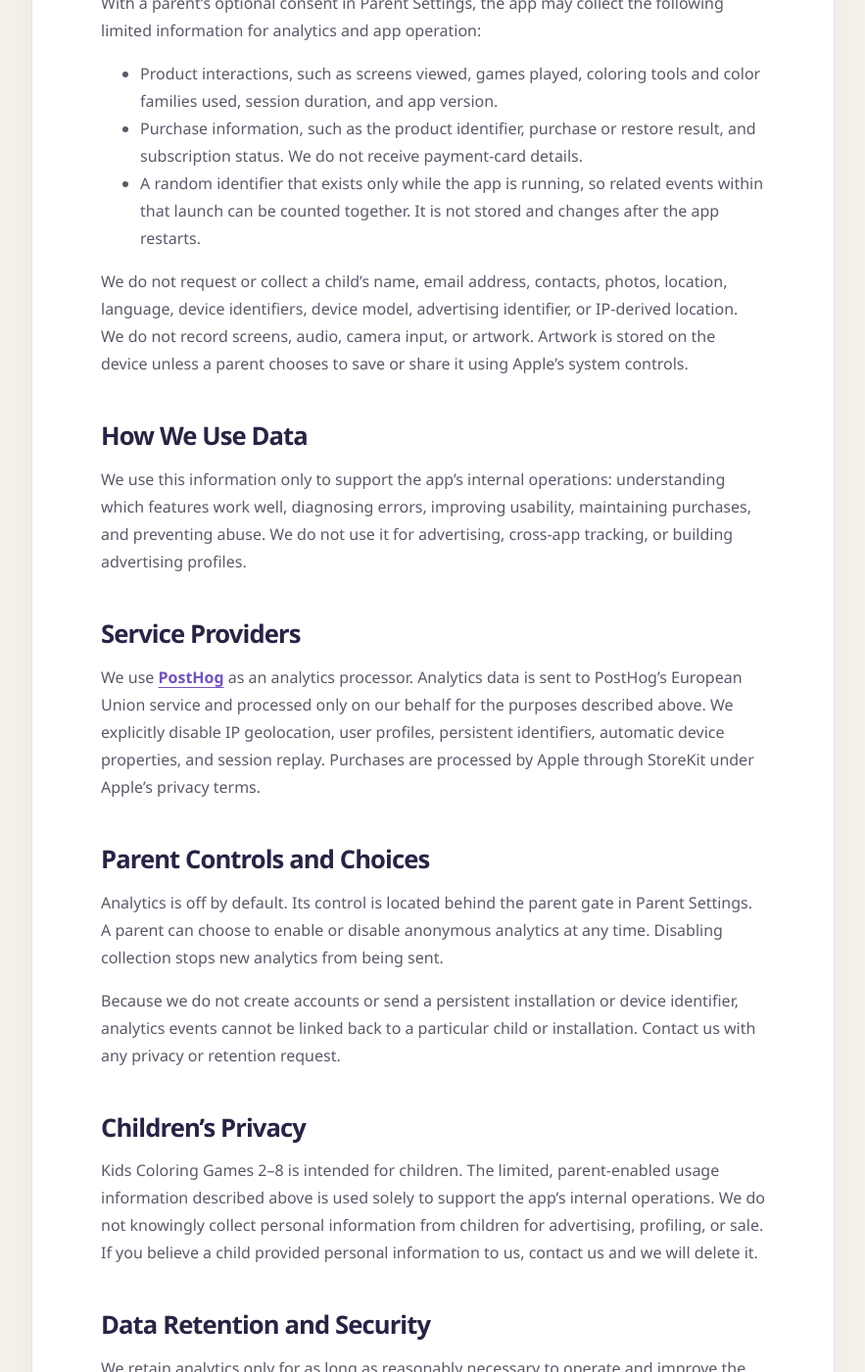
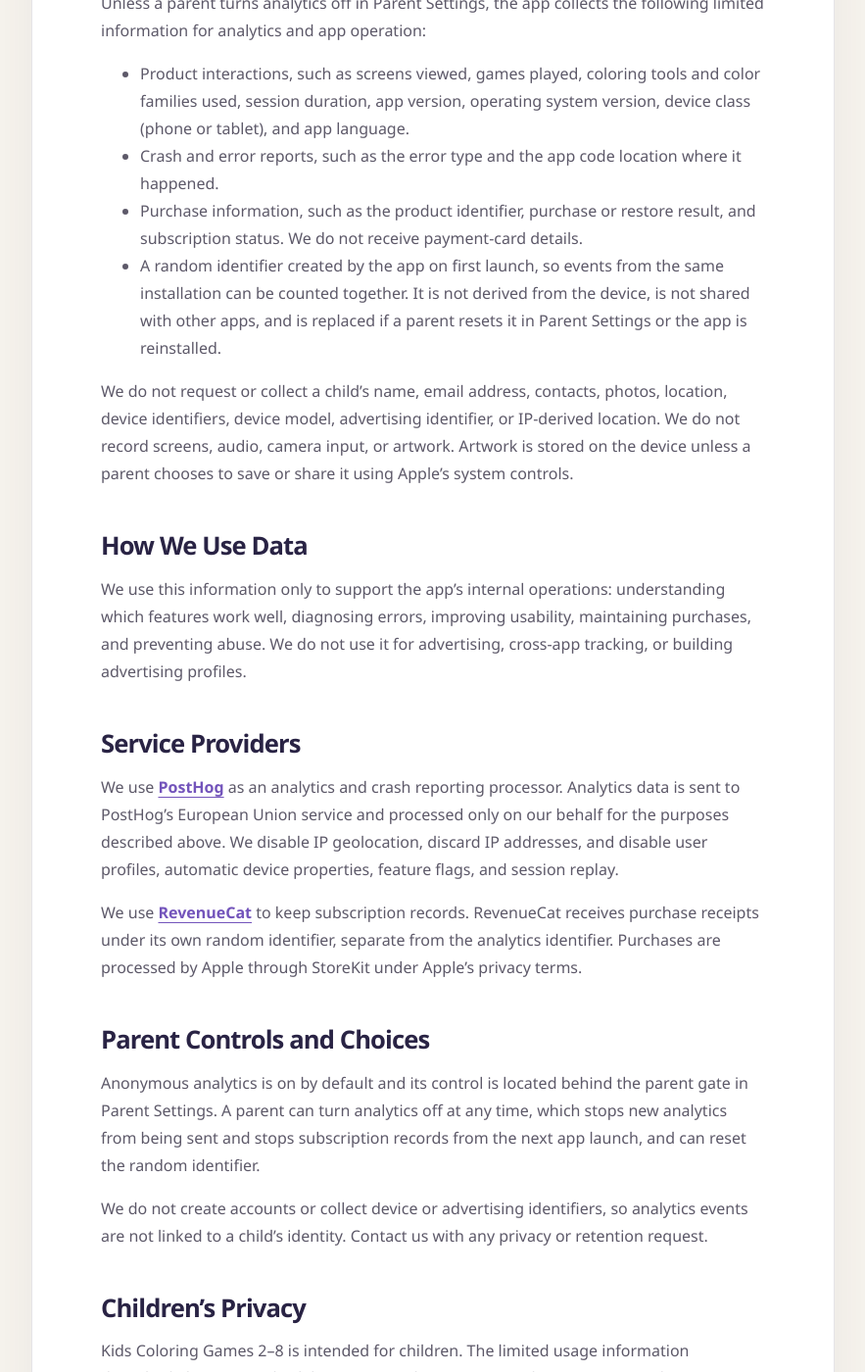
Before and after one commit to anq-no-one/pages, a Jekyll site: the page built from docs/privacy.md, in a window 1280 px wide and 1400 px high, scrolled down 713 px. Shown: the whole window at 98% size, without its empty margins (198-1081 px from the left). Built offline with Jekyll 4.4.1, drawn with Linux system fonts in a browser that asks for light colours; some of the changed text lies outside the part shown.

Commit message:
Update privacy policy for Kids Category release

```diff
--- a/docs/privacy.md
+++ b/docs/privacy.md
@@ -6,19 +6,20 @@ description: Privacy Policy for Kids Coloring Games 2–8.
 
 # Privacy Policy for Kids Coloring Games 2–8
 
-Last updated: July 27, 2026
+Last updated: October 6, 2026
 
 Kids Coloring Games 2–8 is designed for children and families. We limit data collection to what is needed to operate, secure, and improve the app. We do not sell personal information, show third-party advertising, or track children across apps or websites.
 
 ## Data We Process
 
-With a parent's optional consent in Parent Settings, the app may collect the following limited information for analytics and app operation:
+Unless a parent turns analytics off in Parent Settings, the app collects the following limited information for analytics and app operation:
 
-- Product interactions, such as screens viewed, games played, coloring tools and color families used, session duration, and app version.
+- Product interactions, such as screens viewed, games played, coloring tools and color families used, session duration, app version, operating system version, device class (phone or tablet), and app language.
+- Crash and error reports, such as the error type and the app code location where it happened.
 - Purchase information, such as the product identifier, purchase or restore result, and subscription status. We do not receive payment-card details.
-- A random identifier that exists only while the app is running, so related events within that launch can be counted together. It is not stored and changes after the app restarts.
+- A random identifier created by the app on first launch, so events from the same installation can be counted together. It is not derived from the device, is not shared with other apps, and is replaced if a parent resets it in Parent Settings or the app is reinstalled.
 
-We do not request or collect a child's name, email address, contacts, photos, location, language, device identifiers, device model, advertising identifier, or IP-derived location. We do not record screens, audio, camera input, or artwork. Artwork is stored on the device unless a parent chooses to save or share it using Apple's system controls.
+We do not request or collect a child's name, email address, contacts, photos, location, device identifiers, device model, advertising identifier, or IP-derived location. We do not record screens, audio, camera input, or artwork. Artwork is stored on the device unless a parent chooses to save or share it using Apple's system controls.
 
 ## How We Use Data
 
@@ -26,17 +27,19 @@ We use this information only to support the app's internal operations: understan
 
 ## Service Providers
 
-We use [PostHog](https://posthog.com/privacy) as an analytics processor. Analytics data is sent to PostHog's European Union service and processed only on our behalf for the purposes described above. We explicitly disable IP geolocation, user profiles, persistent identifiers, automatic device properties, and session replay. Purchases are processed by Apple through StoreKit under Apple's privacy terms.
+We use [PostHog](https://posthog.com/privacy) as an analytics and crash reporting processor. Analytics data is sent to PostHog's European Union service and processed only on our behalf for the purposes described above. We disable IP geolocation, discard IP addresses, and disable user profiles, automatic device properties, feature flags, and session replay.
+
+We use [RevenueCat](https://www.revenuecat.com/privacy) to keep subscription records. RevenueCat receives purchase receipts under its own random identifier, separate from the analytics identifier. Purchases are processed by Apple through StoreKit under Apple's privacy terms.
 
 ## Parent Controls and Choices
 
-Analytics is off by default. Its control is located behind the parent gate in Parent Settings. A parent can choose to enable or disable anonymous analytics at any time. Disabling collection stops new analytics from being sent.
+Anonymous analytics is on by default and its control is located behind the parent gate in Parent Settings. A parent can turn analytics off at any time, which stops new analytics from being sent and stops subscription records from the next app launch, and can reset the random identifier.
 
-Because we do not create accounts or send a persistent installation or device identifier, analytics events cannot be linked back to a particular child or installation. Contact us with any privacy or retention request.
+We do not create accounts or collect device or advertising identifiers, so analytics events are not linked to a child's identity. Contact us with any privacy or retention request.
 
 ## Children's Privacy
 
-Kids Coloring Games 2–8 is intended for children. The limited, parent-enabled usage information described above is used solely to support the app's internal operations. We do not knowingly collect personal information from children for advertising, profiling, or sale. If you believe a child provided personal information to us, contact us and we will delete it.
+Kids Coloring Games 2–8 is intended for children. The limited usage information described above is used solely to support the app's internal operations. We do not knowingly collect personal information from children for advertising, profiling, or sale. If you believe a child provided personal information to us, contact us and we will delete it.
 
 ## Data Retention and Security
 
```
